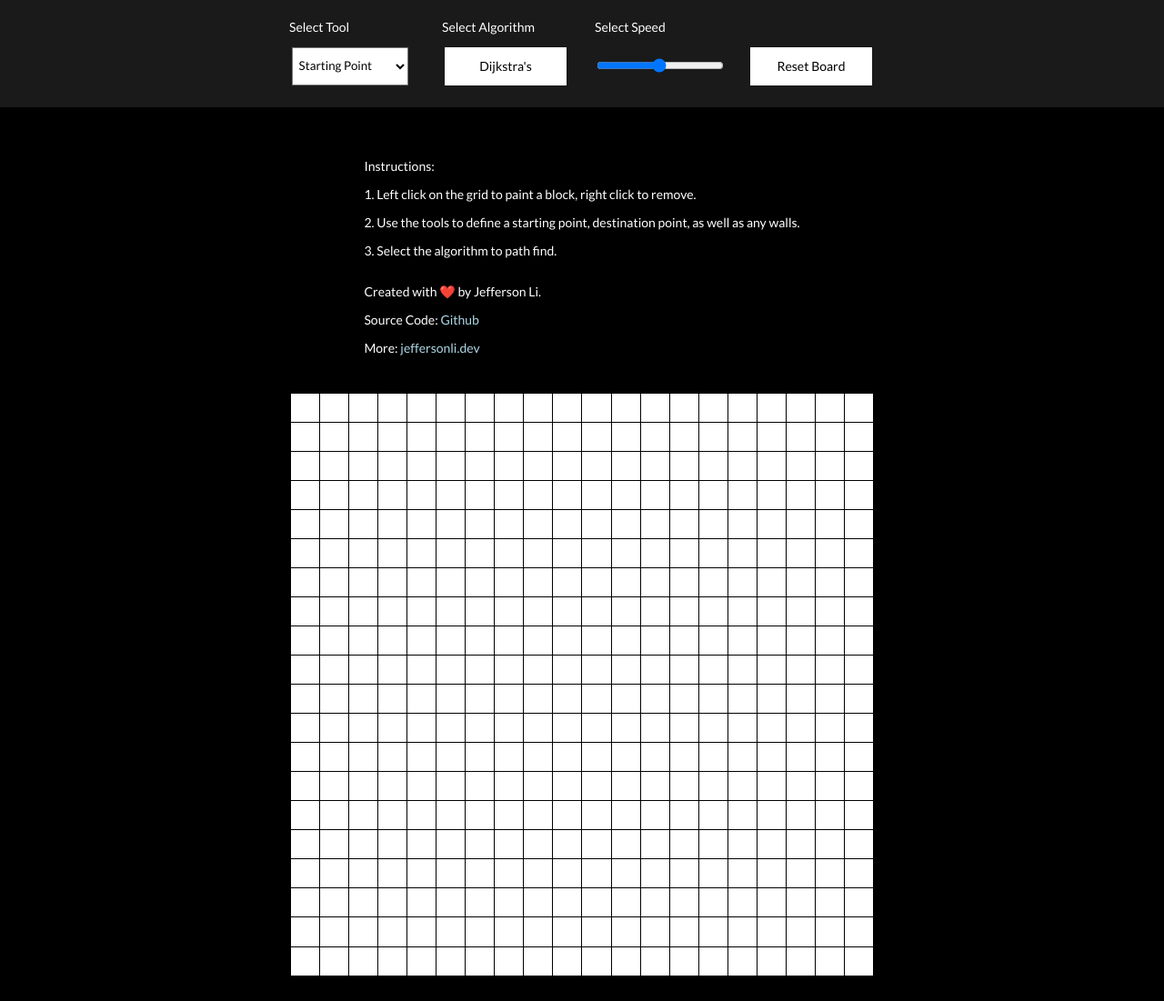
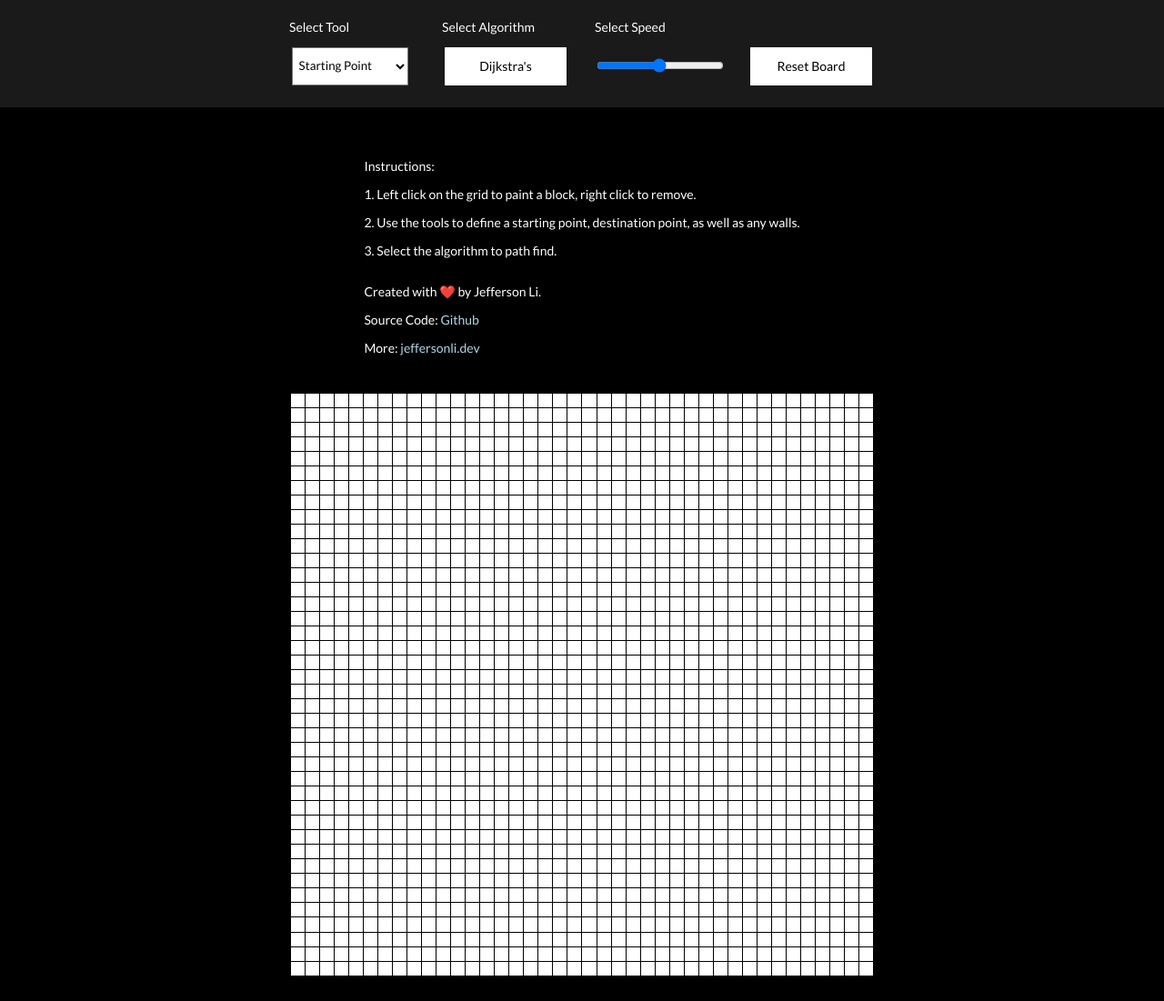
Before and after one commit to Jeffersonlii/Pathfinder, a plain HTML site: page index.html in a window 1280 px wide. Shown: the whole page at 91% size. Drawn offline with Linux system fonts and the light colour scheme.

Commit message:
make grid larger

```diff
--- a/css/style.css
+++ b/css/style.css
@@ -60,8 +60,8 @@ body {
 }
 #gridarea {
     display: grid;
-    grid-template-columns: repeat(20, 1fr);
-    grid-template-rows: repeat(20, 1fr);
+    grid-template-columns: repeat(40, 1fr);
+    grid-template-rows: repeat(40, 1fr);
     grid-gap: 1px;
     width: min(80vh, 80vw);
     height: min(80vh, 80vw);
@@ -91,7 +91,7 @@ body {
     background-color: red;
 }
 .wall {
-    background-color: black !important;
+    background-color: black;
 }
 .path {
     background-color: skyblue;
--- a/js/main.js
+++ b/js/main.js
@@ -36,7 +36,7 @@
     };
 
     let resetGrid = () => {
-        let dim = 20;
+        let dim = 40;
         let state = [];
         for (let i = 0; i < dim; i++) {
             let intermediateArr = [];
```
